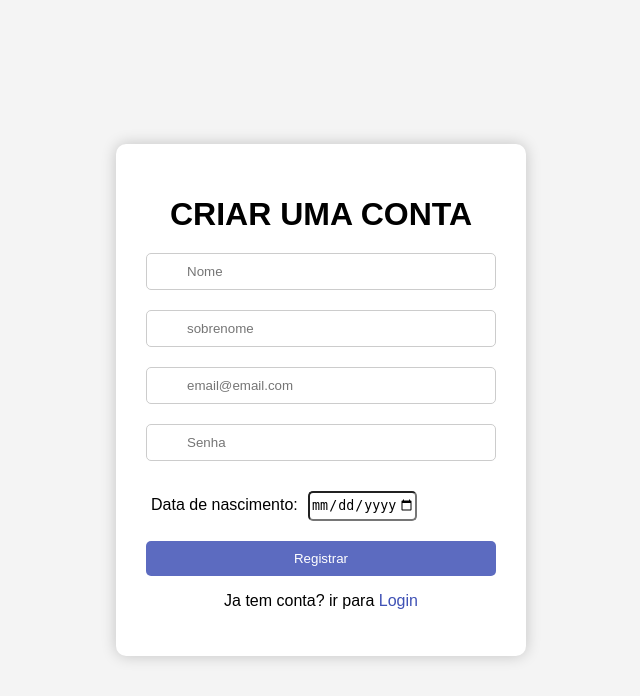
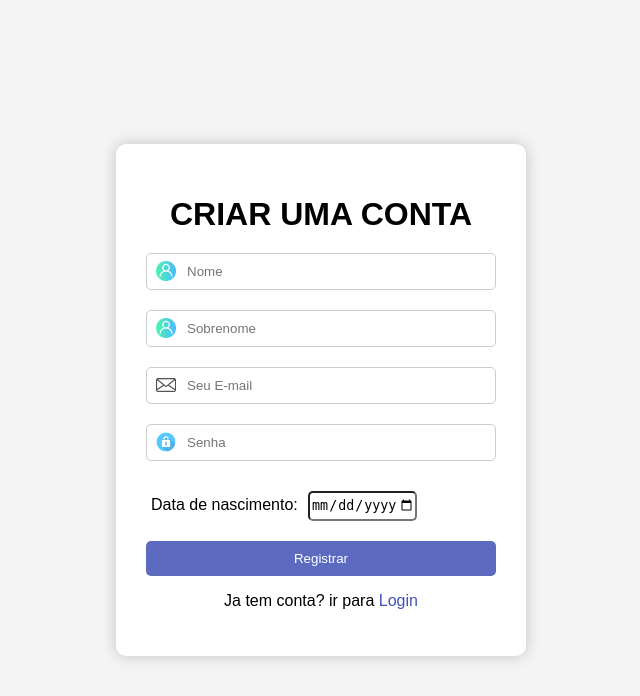
Before and after one commit to Marconi-Jose/Lista-de-Tarefas, a PHP site: page /registrar.php in a window 1280 px wide. Shown: the top 696 px of the page, without its empty margins (319-959 px from the left). Run offline with PHP 8.4, Linux system fonts and the light colour scheme.

Commit message:
ajustes de nomes

```diff
--- a/index.php
+++ b/index.php
@@ -55,7 +55,7 @@ if (isset($_POST['email']) && isset($_POST['senha'])){
 
                 <div class="input">
                     <img src="usuario.png" class="icon" alt="usuário">
-                    <input type="email" name ="email"  placeholder="email@email.com" required>
+                    <input type="email" name ="email"  placeholder="Seu E-mail" required>
                 </div>
 
                 <div class="input">
--- a/login.php
+++ b/login.php
@@ -20,7 +20,7 @@ if (isset($_POST['usuario']) && isset($_POST['senha'])){
     <meta charset="UTF-8">
     <meta name="viewport" content="width=device-width, initial-scale=1.0">
     <link rel="stylesheet" href="login.css?v=<?php echo time(); ?>">
-    <title>Document</title>
+    <title>Login</title>
 </head>
 <body>
     <div class="conteiner">
--- a/registrar.php
+++ b/registrar.php
@@ -55,22 +55,23 @@ if (isset($_POST['nome']) && isset($_POST['senha']) && isset($_POST['email']) &&
             <form action="" method="post">
 
                 <div class="input">
-
+                    <img src="usuario.png" class="icon" alt="usuário">
                     <input type="text" name= "nome" placeholder = "Nome" required>
 
                 </div>
 
                 <div class="input">
-                     <input type="text" name= "sobrenome" placeholder = "sobrenome" required>
+                    <img src="usuario.png" class="icon" alt="usuário">
+                    <input type="text" name= "sobrenome" placeholder = "Sobrenome" required>
                 </div>
 
                 <div class="input">
-
-                    <input type="email" name ="email"  placeholder="email@email.com" required>
+                    <img src="e-mail.png" class="icon" alt="usuário">
+                    <input type="email" name ="email"  placeholder="Seu E-mail" required>
                 </div>
 
                 <div class="input">
-
+                    <img src="cadeado.png" class="icon " alt="senha">
                     <input type="password" maxlength="12" placeholder="Senha" name= "senha" required>
 
                 </div>
```
Also changed, not shown: e-mail.png (added).
